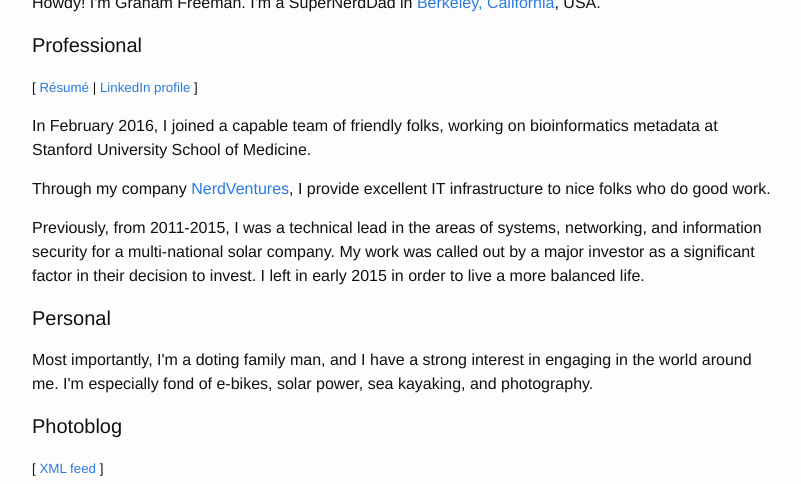
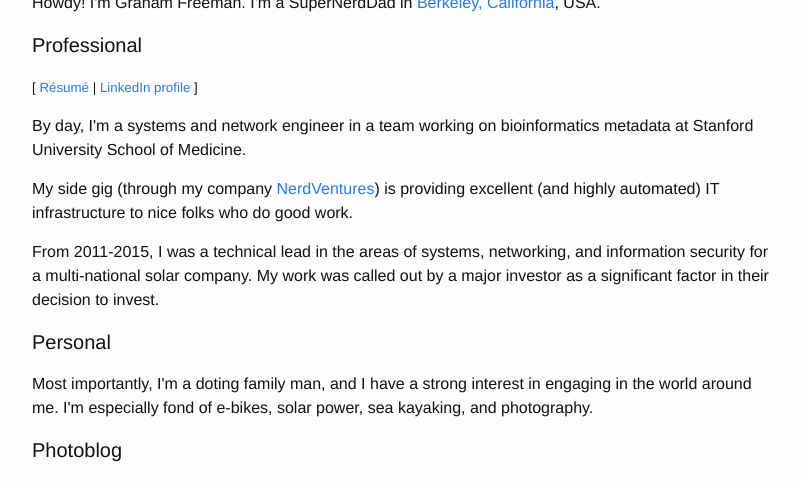
Before and after one commit to gjmf/gjmf.github.io, a Jekyll site: the page built from index.html, in a window 1280 px wide and 900 px high, cut to the strip 416-900 px from the top of the window. Shown: the whole strip, without its empty margins (238-1039 px from the left). Built offline with Jekyll 4.4.1, drawn with Linux system fonts in a browser that asks for light colours; a script that is not in the unit is left out.

Commit message:
Rephrased my work

```diff
--- a/index.html
+++ b/index.html
@@ -20,13 +20,13 @@ layout: default
 </small>
 </p>
         <p>
-        In February 2016, I joined a capable team of friendly folks, working on bioinformatics metadata at Stanford University School of Medicine.
+        By day, I'm a systems and network engineer in a team working on bioinformatics metadata at Stanford University School of Medicine.
 	</p>
 	<p>
-        Through my company <a href="https://nerdventures.com/">NerdVentures</a>, I provide excellent IT infrastructure to nice folks who do good work.
+        My side gig (through my company <a href="https://nerdventures.com/">NerdVentures</a>) is providing excellent (and highly automated) IT infrastructure to nice folks who do good work.
         </p>
         <p>
-        Previously, from 2011-2015, I was a technical lead in the areas of systems, networking, and information security for a multi-national solar company. My work was called out by a major investor as a significant factor in their decision to invest. I left in early 2015 in order to live a more balanced life.
+        From 2011-2015, I was a technical lead in the areas of systems, networking, and information security for a multi-national solar company. My work was called out by a major investor as a significant factor in their decision to invest.
         </p>
 
 <h2 class="page-heading">Personal</h2>
```
